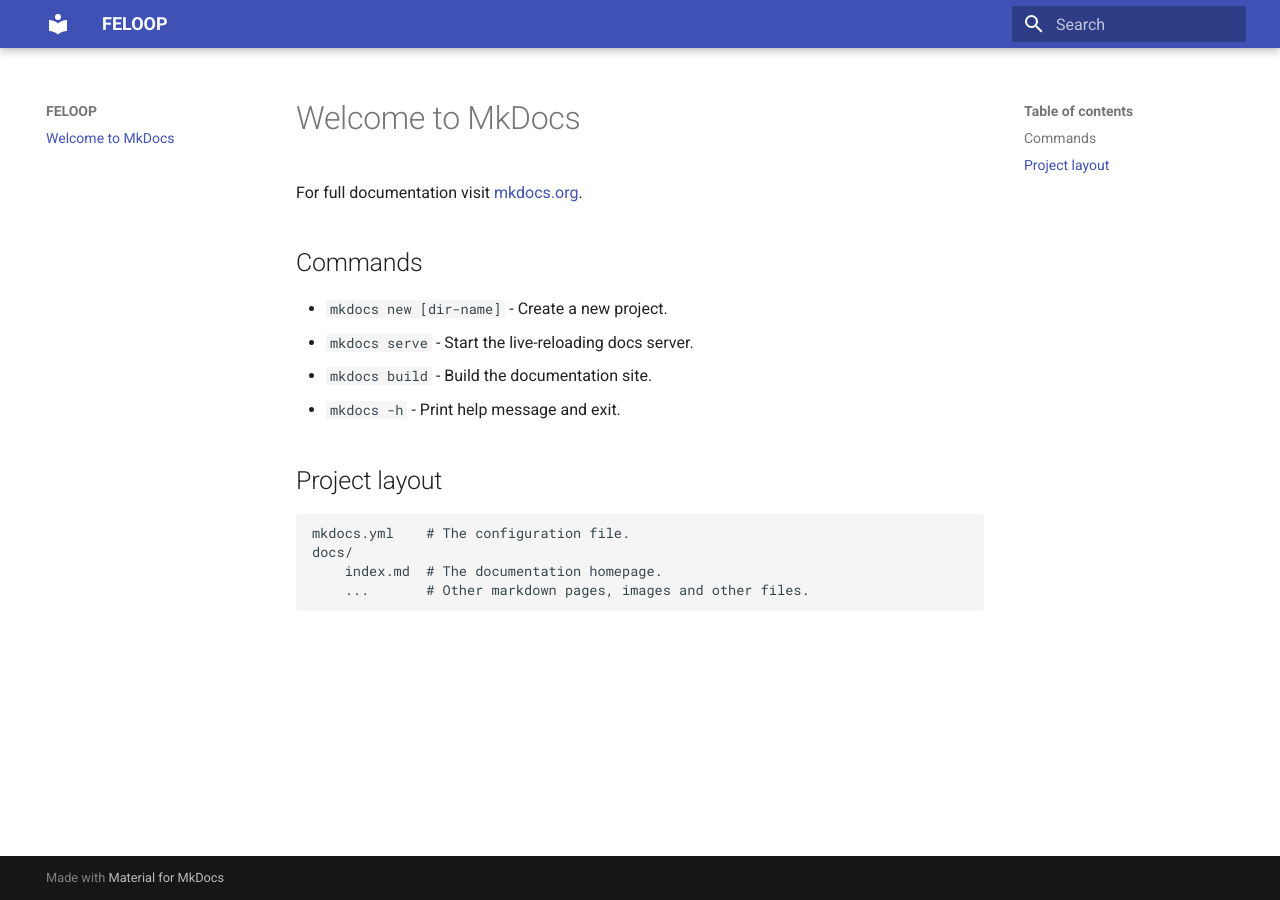
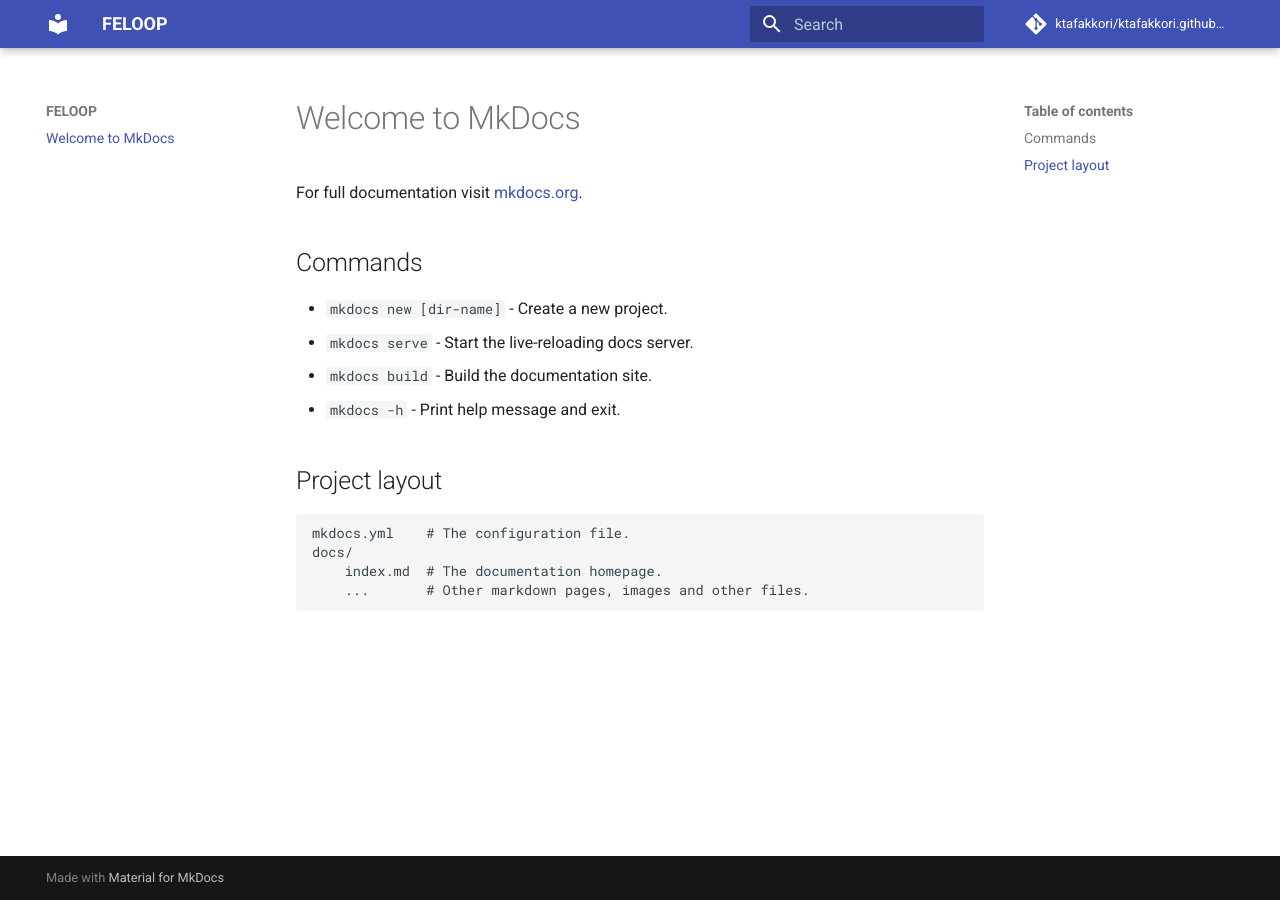
Before and after one commit to ktafakkori/ktafakkori.github.io, an MkDocs documentation site: the page built from feloop/index.md, in a window 1280 px wide. Built offline with MkDocs 1.6.1 and Material for MkDocs 9.7.7, drawn with Linux system fonts in a browser that asks for light colours; comment, search, counter and statistics services are not loaded.

Commit message:
revised files.

```diff
--- a/mkdocs.yml
+++ b/mkdocs.yml
@@ -1,4 +1,9 @@
 site_name: FELOOP
+site_url: https://ktafakkori.github.io/
+repo_url: https://github.com/ktafakkori/ktafakkori.github.io
+repo_name: ktafakkori/ktafakkori.github.io
+
+docs_dir: feloop
 
 theme:
   name: material
```
Also changed, not shown: hello.md (added, +1 -0 lines), feloop/index.md (renamed from docs/index.md).
